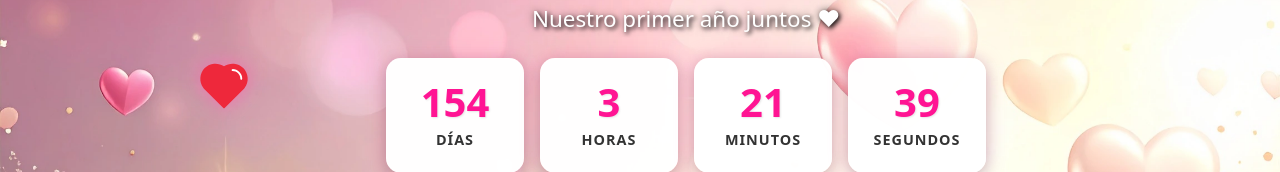
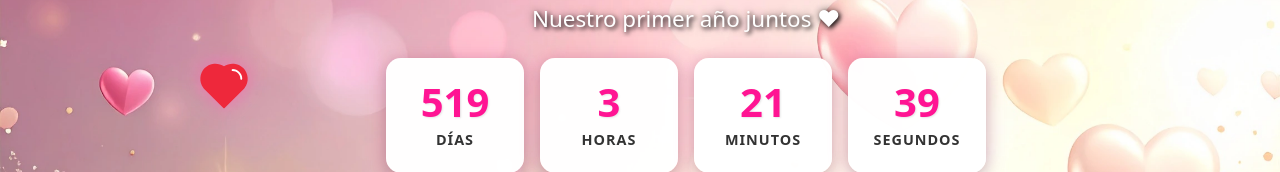
Before and after one commit to MiguelNeyoy/FrijolitoDetails, a React (Vite) app: page / in a window 1280 px wide. Shown: the part 124-296 px from the top of the page. Built offline with nearby package versions, Linux system fonts and the light colour scheme.

Commit message:
Se reviso un bug del contador

```diff
--- a/src/componentes/ContadorDias.jsx
+++ b/src/componentes/ContadorDias.jsx
@@ -4,7 +4,7 @@ import healthRed from "../assets/healthRed.svg";
 
 const ContadorDias = memo(() => {
   const calculateTimeLeft = () => {
-    const targetDate = new Date("2025-11-21T00:00:00");
+    const targetDate = new Date("2026-11-21T00:00:00");
     const now = new Date();
     const diff = targetDate - now;
 
```
Also changed, not shown: debug_date.js (added, +13 -0 lines).
